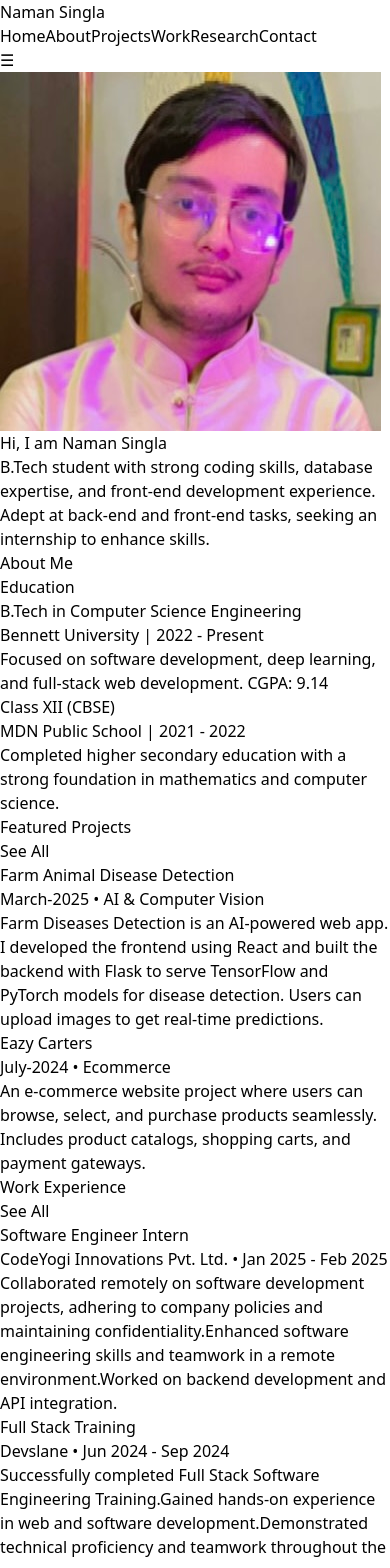
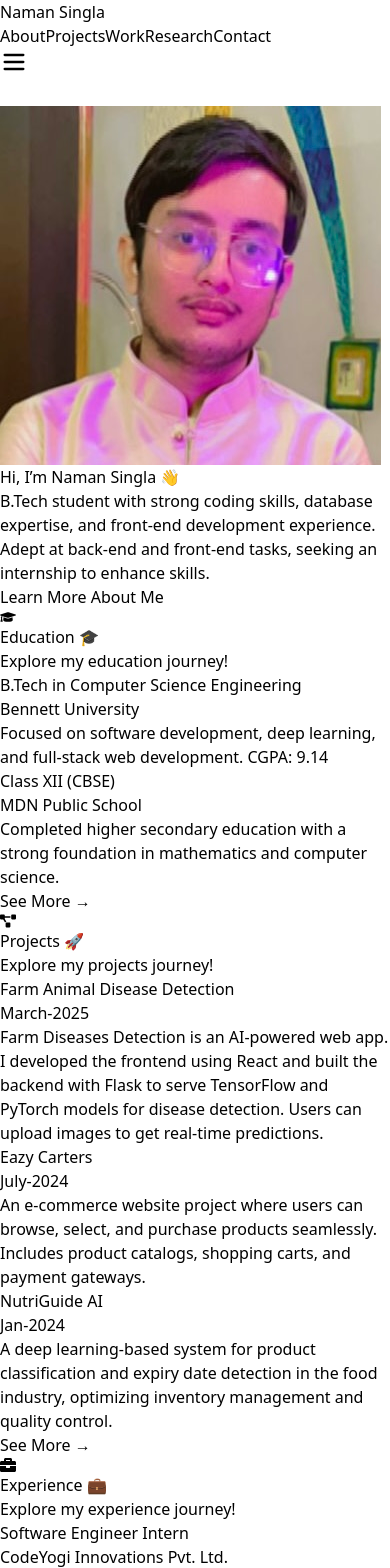
Before and after one commit to namansingla-coder/naman-blog, a React (Vite) app: page / in a window 390 px wide. Shown: the top 1568 px of the page. Built offline with nearby package versions, Linux system fonts and the light colour scheme.

Commit message:
till now

```diff
--- a/package.json
+++ b/package.json
@@ -11,6 +11,8 @@
   },
   "dependencies": {
     "emailjs-com": "^3.2.0",
+    "framer-motion": "^12.6.2",
+    "lucide-react": "^0.484.0",
     "react": "^18.3.1",
     "react-dom": "^18.3.1",
     "react-icons": "^5.4.0",
--- a/src/About.jsx
+++ b/src/About.jsx
@@ -1,113 +1,137 @@
 import React from "react";
 import Header from "./header";
 import { Link } from "react-router-dom";
+import { motion } from "framer-motion";
 import Naman_Singla from "./assets/Naman's.pdf";
 import { about } from "./data/about";
-
 
 const About = () => {
   return (
     <>
       <Header selected="about" />
-      <div className="min-h-screen bg-gray-100 py-10 px-6 md:px-12 lg:px-20">
-        <div className="max-w-5xl mx-auto bg-white p-8 shadow-lg rounded-lg">
+      <div className="min-h-screen bg-gradient-to-br from-gray-50 to-gray-200 dark:from-gray-900 dark:to-gray-800 py-12 px-6 md:px-12 lg:px-20">
+        <motion.div
+          className="max-w-5xl mx-auto bg-white/80 dark:bg-gray-900/80 backdrop-blur-lg p-10 shadow-2xl rounded-xl border border-gray-300 dark:border-gray-700"
+          initial={{ opacity: 0, scale: 0.95 }}
+          animate={{ opacity: 1, scale: 1 }}
+          transition={{ duration: 0.5 }}
+        >
           {/* Profile Section */}
           <div className="text-center">
-            <img
+            <motion.img
               src={about.profile}
               alt={about.name}
-              className="w-40 h-40 md:w-52 md:h-52 rounded-full shadow-lg mx-auto object-cover"
+              className="w-44 h-44 md:w-52 md:h-52 rounded-full shadow-lg border-4 border-gray-300 dark:border-gray-600 mx-auto object-cover"
+              whileHover={{ scale: 1.1 }}
+              transition={{ duration: 0.3 }}
             />
-            <h2 className="text-4xl font-bold text-gray-800 mt-4">{about.name}</h2>
-            <p className="text-lg text-gray-600">
-              {about.education.degree} at {about.education.university} ( {about.education.batch} ) | CGPA: {about.education.cgpa}
+            <h2 className="text-4xl font-extrabold text-gray-800 dark:text-gray-100 mt-4">{about.name}</h2>
+            <p className="text-lg text-gray-600 dark:text-gray-300 mt-1">
+              {about.education.degree} at {about.education.university} ({about.education.batch}) | CGPA: {about.education.cgpa}
             </p>
-            <p className="text-md text-gray-500">{about.location} • {about.email} • {about.phone}</p>
+            <p className="text-md text-gray-500 dark:text-gray-400">{about.location} • {about.email} • {about.phone}</p>
           </div>
 
-          {/* About Section */}
-          <div className="mt-8 text-gray-700 text-lg">
-            <h3 className="text-2xl font-semibold text-gray-800 border-b pb-2 mb-4">About Me</h3>
-            <p>{about.description}</p>
-          </div>
+          {/* About Me Section */}
+          <Section title="About Me">
+            <p className="text-gray-700 dark:text-gray-300">{about.description}</p>
+          </Section>
 
-          {/* Skills Section */}
-          <div className="mt-8">
-            <h3 className="text-2xl font-semibold text-gray-800 border-b pb-2 mb-4">Technical Skills</h3>
-            <div className="flex flex-wrap gap-2">
+          {/* Technical Skills */}
+          <Section title="Technical Skills">
+            <div className="flex flex-wrap gap-3">
               {about.skills.map((skill, index) => (
-                <span key={index} className="bg-blue-100 text-blue-800 px-3 py-1 rounded-md text-sm font-medium">
+                <motion.span
+                  key={index}
+                  className="bg-blue-100 dark:bg-blue-800 text-blue-800 dark:text-white px-4 py-2 rounded-md text-sm font-medium"
+                  whileHover={{ scale: 1.1 }}
+                >
                   {skill}
-                </span>
+                </motion.span>
               ))}
             </div>
-          </div>
+          </Section>
 
-          {/* Strengths Section */}
-          <div className="mt-8">
-            <h3 className="text-2xl font-semibold text-gray-800 border-b pb-2 mb-4">Strengths</h3>
-            <ul className="list-disc list-inside text-gray-700">
+          {/* Strengths */}
+          <Section title="Strengths">
+            <ul className="list-disc list-inside text-gray-700 dark:text-gray-300">
               {about.strengths.map((strength, index) => (
-                <li key={index}>{strength}</li>
+                <motion.li key={index} whileHover={{ x: 5 }}>
+                  {strength}
+                </motion.li>
               ))}
             </ul>
-          </div>
+          </Section>
 
-          {/* Certifications Section */}
-          <div className="mt-8">
-            <h3 className="text-2xl font-semibold text-gray-800 border-b pb-2 mb-4">Certifications</h3>
-            <ul className="list-disc list-inside text-gray-700">
+          {/* Certifications */}
+          <Section title="Certifications">
+            <ul className="list-disc list-inside text-gray-700 dark:text-gray-300">
               {about.certifications.map((cert, index) => (
-                <li key={index} className="mb-1">
+                <motion.li key={index} className="mb-2" whileHover={{ x: 5 }}>
                   <span className="font-semibold">{cert.title}</span> - {cert.issuer} ({cert.date})
-                </li>
+                </motion.li>
               ))}
             </ul>
-          </div>
+          </Section>
 
-          {/* Awards Section */}
-          <div className="mt-8">
-            <h3 className="text-2xl font-semibold text-gray-800 border-b pb-2 mb-4">Awards</h3>
-            <ul className="list-disc list-inside text-gray-700">
+          {/* Awards */}
+          <Section title="Awards">
+            <ul className="list-disc list-inside text-gray-700 dark:text-gray-300">
               {about.awards.map((award, index) => (
-                <li key={index} className="mb-2">
+                <motion.li key={index} className="mb-2" whileHover={{ x: 5 }}>
                   <span className="font-semibold">{award.title}</span> ({award.date})
-                  <p className="text-sm text-gray-600">{award.description}</p>
-                </li>
+                  <p className="text-sm text-gray-500 dark:text-gray-400">{award.description}</p>
+                </motion.li>
               ))}
             </ul>
-          </div>
+          </Section>
 
-          {/* Links Section */}
-          <div className="mt-8 flex flex-col sm:flex-row justify-center gap-4">
-            <Link
-              to={about.linkedin}
-              className="bg-blue-600 text-white px-4 py-2 rounded-lg shadow-md hover:bg-blue-700 text-center"
-              target="_blank"
-              rel="noopener noreferrer"
-            >
-              LinkedIn
-            </Link>
-            <Link
-              to={about.github}
-              className="bg-gray-800 text-white px-4 py-2 rounded-lg shadow-md hover:bg-gray-900 text-center"
-              target="_blank"
-              rel="noopener noreferrer"
-            >
-              GitHub
-            </Link>
-            <a
-              href={Naman_Singla}
-              download="Naman_Singla.pdf"
-              className="bg-green-600 text-white px-4 py-2 rounded-lg shadow-md hover:bg-green-700 text-center"
-            >
-              Download Resume
-            </a>
-          </div>
-        </div>
+          {/* Social Links */}
+          <motion.div
+            className="mt-8 flex flex-col sm:flex-row justify-center gap-4"
+            initial={{ opacity: 0, y: 10 }}
+            animate={{ opacity: 1, y: 0 }}
+            transition={{ duration: 0.5 }}
+          >
+            <SocialButton link={about.linkedin} color="bg-blue-600 hover:bg-blue-700" label="LinkedIn" />
+            <SocialButton link={about.github} color="bg-gray-800 hover:bg-gray-900" label="GitHub" />
+            <DownloadButton />
+          </motion.div>
+        </motion.div>
       </div>
     </>
   );
 };
 
+/* Reusable Section Component */
+const Section = ({ title, children }) => (
+  <div className="mt-8">
+    <h3 className="text-2xl font-semibold text-gray-800 dark:text-gray-100 border-b pb-2 mb-4">{title}</h3>
+    {children}
+  </div>
+);
+
+/* Social Button Component */
+const SocialButton = ({ link, color, label }) => (
+  <Link
+    to={link}
+    className={`${color} text-white px-5 py-2 rounded-lg shadow-md text-center font-medium transition`}
+    target="_blank"
+    rel="noopener noreferrer"
+  >
+    {label}
+  </Link>
+);
+
+/* Download Resume Button */
+const DownloadButton = () => (
+  <a
+    href={Naman_Singla}
+    download="Naman_Singla.pdf"
+    className="bg-green-600 hover:bg-green-700 text-white px-5 py-2 rounded-lg shadow-md text-center font-medium transition"
+  >
+    Download Resume
+  </a>
+);
+
 export default About;
--- a/src/Home.jsx
+++ b/src/Home.jsx
@@ -1,88 +1,122 @@
 import React from "react";
+import { Link } from "react-router-dom";
+import { motion } from "framer-motion";
+import { FaGraduationCap, FaProjectDiagram, FaBriefcase } from "react-icons/fa";
 import Header from "./header";
-import { Link } from "react-router-dom";
+import Footer from "./footer";
 import { projects } from "./data/projects";
 import { experiences } from "./data/experiences";
-import {education} from "./data/education";
-import Footer from "./footer";
-import {about } from "./data/about";
-function Home() {
+import { education } from "./data/education";
+import { about } from "./data/about";
+
+const Home = () => {
   return (
     <>
       <Header selected="home" />
-      <div className="bg-gray-50 py-16 md:py-24">
-  <div className="flex flex-col items-center text-center gap-8 mx-6 md:mx-36">
-    <div className="flex flex-col md:flex-row gap-8 items-center">
-      {/* Profile Picture Section (Optional) */}
-      <div className="w-32 h-32 md:w-40 md:h-40 bg-white rounded-full border-2 border-gray-300 shadow-sm">
-        {/* You can replace the below with an <img /> tag if you have an avatar */}
-        <span className="text-xl font-semibold text-gray-700"><img className="w-40 h-40 rounded-full shadow-lg object-cover"src={about.profile}/></span>
-      </div>
 
-      <div className="gap-5 flex flex-col text-center md:text-left">
-        <h1 className="font-bold text-4xl text-gray-900 leading-tight shadow-sm">Hi, I am {about.name}</h1>
-        <p className="text-lg text-gray-700 max-w-xl mx-auto md:mx-0">
-          {about.description}
-        </p>
+      {/* Hero Section with Gradient & Overlay */}
+      {/* Introduction Section with Simple Background */}
+<div className="relative bg-gray-100 py-20 text-gray-900 text-center">
+  <div className="max-w-4xl mx-auto px-6">
+    {/* Profile Image */}
+    <motion.img
+      src={about.profile}
+      alt="Profile"
+      className="w-32 h-32 md:w-40 md:h-40 rounded-full shadow-lg object-cover border-4 border-gray-300 mx-auto"
+      whileHover={{ scale: 1.1 }}
+      transition={{ duration: 0.3 }}
+    />
 
-        {/* Call to Action Button */}
-        <Link
-          to="/about"
-          className="mt-6 inline-block px-6 py-3 text-white bg-gray-700 hover:bg-gray-800 rounded-full text-lg font-semibold shadow-md transition duration-300"
-        >
-          About Me
-        </Link>
-      </div>
-    </div>
+    {/* Name & Intro */}
+    <motion.h1
+      className="mt-6 text-4xl md:text-5xl font-bold"
+      initial={{ opacity: 0, y: -20 }}
+      animate={{ opacity: 1, y: 0 }}
+      transition={{ duration: 0.5 }}
+    >
+      Hi, I’m <span className="text-blue-600">{about.name}</span> 👋
+    </motion.h1>
+
+    {/* Description */}
+    <motion.p
+      className="text-lg md:text-xl mt-3 text-gray-700 leading-relaxed"
+      initial={{ opacity: 0, y: 10 }}
+      animate={{ opacity: 1, y: 0 }}
+      transition={{ duration: 0.5, delay: 0.2 }}
+    >
+      {about.description}
+    </motion.p>
+
+    {/* Call-to-Action Button */}
+    <motion.div
+      className="mt-6"
+      whileHover={{ scale: 1.1 }}
+      transition={{ duration: 0.3 }}
+    >
+      <Link
+        to="/about"
+        className="inline-block px-6 py-3 text-white bg-blue-600 hover:bg-blue-700 rounded-full text-lg font-semibold shadow-md transition"
+      >
+        Learn More About Me
+      </Link>
+    </motion.div>
   </div>
 </div>
-      <div className="mt-14 md:mt-16 flex flex-col bg-blue-50 pb-12">
-        <div className="mx-6 md:mx-36">
-          <h3 className="text-center py-5 text-gray-900 font-bold text-2xl">Education</h3>
-        </div>
-        <div className="mx-3 md:mx-36 flex flex-col gap-6">
-          {education.slice(0, 2).map((edu, index) => (
-            <div key={index} className="bg-white p-6 shadow-lg rounded-lg border-l-4 border-blue-500">
-              <h4 className="text-2xl font-semibold text-gray-900">{edu.title}</h4>
-              <p className="text-gray-600 text-sm">{edu.institution} | {edu.year}</p>
-              <p className="text-gray-700 mt-2">{edu.details}</p>
-            </div>
-          ))}
-        </div>
-      </div>
-      <div className="mx-5 py-6 flex flex-col gap-5 md:mx-36">
-        <div className="flex justify-between items-center">
-          <h3 className="text-gray-900 font-bold text-2xl">Featured Projects</h3>
-          <Link to="/projects" className="text-blue-600 font-semibold text-lg hover:underline">See All</Link>
-        </div>
-        <div className="grid grid-cols-1 md:grid-cols-2 gap-8">
-          {projects.slice(0, 2).map((project) => (
-            <div key={project.id} className="bg-white p-6 shadow-lg rounded-lg border-t-4 border-gray-300">
-              <h3 className="text-2xl font-semibold text-gray-900">{project.title}</h3>
-              <p className="text-gray-600 text-sm mb-2">{project.date} • {project.category}</p>
-              <p className="text-gray-700 mb-4">{project.description}</p>
-            </div>
-          ))}
-        </div>
-      </div>
-      <div className="mx-5 py-6 flex flex-col gap-5 md:mx-36">
-        <div className="flex justify-between items-center">
-          <h3 className="text-gray-900 font-bold text-2xl">Work Experience</h3>
-          <Link to="/work" className="text-blue-600 font-semibold text-lg hover:underline">See All</Link>
-        </div>
-        <div className="grid grid-cols-1 md:grid-cols-2 gap-8">
-          {experiences.slice(0, 2).map((exp) => (
-            <div key={exp.id} className="bg-white p-6 shadow-lg rounded-lg border-t-4 border-gray-300">
-              <h3 className="text-2xl font-semibold text-gray-900">{exp.title}</h3>
-              <p className="text-gray-600 text-sm mb-2">{exp.company} • {exp.date}</p>
-              <p className="text-gray-700 mb-4">{exp.description}</p>
-            </div>
-          ))}
-        </div>
-      </div>
+
+      {/* Dynamic Sections with Colorful Backgrounds */}
+      <Section title="Education 🎓" icon={<FaGraduationCap className="text-blue-600 text-4xl" />} data={education} link="/education" bg="bg-blue-50" />
+      <Section title="Projects 🚀" icon={<FaProjectDiagram className="text-purple-600 text-4xl" />} data={projects} link="/projects" bg="bg-purple-50" />
+      <Section title="Experience 💼" icon={<FaBriefcase className="text-green-600 text-4xl" />} data={experiences} link="/work" bg="bg-green-50" />
+
       <Footer />
     </>
   );
-}
+};
+
+/* Reusable Section Component */
+const Section = ({ title, icon, data, link, bg }) => {
+  return (
+    <div className={`py-16 ${bg} relative`}>
+      {/* Background Decor Elements */}
+      <div className="absolute top-0 left-0 w-full h-full bg-[url('/dots-pattern.svg')] bg-contain opacity-10"></div>
+
+      <div className="max-w-6xl mx-auto px-6 relative">
+        <motion.div
+          className="text-center mb-10"
+          initial={{ opacity: 0, y: -20 }}
+          animate={{ opacity: 1, y: 0 }}
+          transition={{ duration: 0.5 }}
+        >
+          <div className="flex justify-center items-center gap-3">
+            {icon}
+            <h2 className="text-4xl font-bold text-gray-900">{title}</h2>
+          </div>
+          <p className="text-gray-600 mt-2">Explore my {title.split(" ")[0].toLowerCase()} journey!</p>
+        </motion.div>
+
+        <div className="grid grid-cols-1 md:grid-cols-2 lg:grid-cols-3 gap-8">
+          {data.slice(0, 3).map((item, index) => (
+            <motion.div
+              key={index}
+              className="bg-white p-6 rounded-xl shadow-lg border-t-4 border-gray-300 hover:border-gray-600 hover:shadow-2xl transition transform hover:-translate-y-2"
+              whileHover={{ scale: 1.05 }}
+              transition={{ duration: 0.3 }}
+            >
+              <h4 className="text-xl font-semibold text-gray-900">{item.title || item.name}</h4>
+              <p className="text-gray-600 text-sm mt-1">{item.institution || item.company || item.date}</p>
+              <p className="text-gray-700 mt-2">{item.details || item.description}</p>
+            </motion.div>
+          ))}
+        </div>
+
+        <div className="text-center mt-8">
+          <Link to={link} className="text-blue-500 font-semibold hover:underline">
+            See More →
+          </Link>
+        </div>
+      </div>
+    </div>
+  );
+};
 
 export default Home;
--- a/src/header.jsx
+++ b/src/header.jsx
@@ -1,7 +1,10 @@
 import React, { useEffect, useState } from "react";
 import { Link } from "react-router-dom";
 import { about } from "./data/about";
-function Header({ selected }) {
+import { motion } from "framer-motion";
+import { Menu, X } from "lucide-react"; // Icons for the mobile menu toggle
+
+const Header = ({ selected }) => {
   const [isMobileMenuOpen, setIsMobileMenuOpen] = useState(false);
   const [isScrolled, setIsScrolled] = useState(false);
 
@@ -16,48 +19,64 @@ function Header({ selected }) {
 
   return (
     <header
-      className={`fixed top-0 w-full z-50 bg-white shadow-md transition-all ${
+      className={`fixed top-0 w-full z-50 backdrop-blur-lg bg-white/60 dark:bg-gray-900/60 transition-all ${
         isScrolled ? "py-2 shadow-lg" : "py-4"
       }`}
     >
       <div className="container mx-auto flex justify-between items-center px-6 md:px-12">
         {/* Branding / Logo */}
-        <Link to="/" className="text-2xl font-bold text-gray-800">
+        <Link to="/" className="text-3xl font-extrabold text-gray-900 dark:text-white">
           {about.name}
         </Link>
 
-        {/* Navigation Links */}
+        {/* Desktop Navigation */}
         <nav className="hidden md:flex space-x-6 text-lg">
-          <Link to="/" className={`hover:text-blue-600 ${selected === "home" ? "text-blue-600 font-semibold" : "text-gray-700"}`}>Home</Link>
-          <Link to="/about" className={`hover:text-blue-600 ${selected === "about" ? "text-blue-600 font-semibold" : "text-gray-700"}`}>About</Link>
-          <Link to="/projects" className={`hover:text-blue-600 ${selected === "projects" ? "text-blue-600 font-semibold" : "text-gray-700"}`}>Projects</Link>
-          <Link to="/work" className={`hover:text-blue-600 ${selected === "work" ? "text-blue-600 font-semibold" : "text-gray-700"}`}>Work</Link>
-          <Link to="/research" className={`hover:text-blue-600 ${selected === "research" ? "text-blue-600 font-semibold" : "text-gray-700"}`}>Research</Link>
-          <Link to="/contact" className={`hover:text-blue-600 ${selected === "contact" ? "text-blue-600 font-semibold" : "text-gray-700"}`}>Contact</Link>
+          {[ "about", "projects", "work", "research", "contact"].map((item) => (
+            <Link
+              key={item}
+              to={`/${item}`}
+              className={`relative font-medium transition-all ${
+                selected === item
+                  ? "text-blue-600 font-semibold after:absolute after:w-full after:h-1 after:bg-blue-600 after:bottom-0 after:left-0 after:rounded-full"
+                  : "text-gray-700 dark:text-gray-300 hover:text-blue-600"
+              }`}
+            >
+              {item.charAt(0).toUpperCase() + item.slice(1)}
+            </Link>
+          ))}
         </nav>
 
         {/* Mobile Menu Button */}
         <button
           onClick={() => setIsMobileMenuOpen(!isMobileMenuOpen)}
-          className="md:hidden text-gray-700 text-2xl"
+          className="md:hidden text-gray-800 dark:text-gray-300 text-2xl"
         >
-          ☰
+          {isMobileMenuOpen ? <X size={28} /> : <Menu size={28} />}
         </button>
       </div>
 
-      {/* Mobile Menu */}
-      {isMobileMenuOpen && (
-        <div className="absolute top-full left-0 w-full bg-white shadow-md flex flex-col text-lg py-4">
-          <Link to="/" className="py-2 px-6 hover:bg-gray-100" onClick={() => setIsMobileMenuOpen(false)}>Home</Link>
-          <Link to="/about" className="py-2 px-6 hover:bg-gray-100" onClick={() => setIsMobileMenuOpen(false)}>About</Link>
-          <Link to="/projects" className="py-2 px-6 hover:bg-gray-100" onClick={() => setIsMobileMenuOpen(false)}>Projects</Link>
-          <Link to="/work" className="py-2 px-6 hover:bg-gray-100" onClick={() => setIsMobileMenuOpen(false)}>Work</Link>
-          <Link to="/research" className="py-2 px-6 hover:bg-gray-100" onClick={() => setIsMobileMenuOpen(false)}>Research</Link>
-          <Link to="/contact" className="py-2 px-6 hover:bg-gray-100" onClick={() => setIsMobileMenuOpen(false)}>Contact</Link>
-        </div>
-      )}
+      {/* Mobile Navigation Menu */}
+      <motion.div
+        initial={{ opacity: 0, y: -20 }}
+        animate={{ opacity: isMobileMenuOpen ? 1 : 0, y: isMobileMenuOpen ? 0 : -20 }}
+        transition={{ duration: 0.3 }}
+        className={`absolute top-full left-0 w-full bg-white dark:bg-gray-900 shadow-lg ${
+          isMobileMenuOpen ? "block" : "hidden"
+        }`}
+      >
+        {["about", "projects", "work", "research", "contact"].map((item) => (
+          <Link
+            key={item}
+            to={`/${item}`}
+            onClick={() => setIsMobileMenuOpen(false)}
+            className="block py-3 px-6 text-lg text-gray-800 dark:text-gray-300 hover:bg-gray-100 dark:hover:bg-gray-800 transition"
+          >
+            {item.charAt(0).toUpperCase() + item.slice(1)}
+          </Link>
+        ))}
+      </motion.div>
     </header>
   );
-}
+};
 
 export default Header;
```
Also changed, not shown: 1 other file (tests, documents, lock files or other folders).
